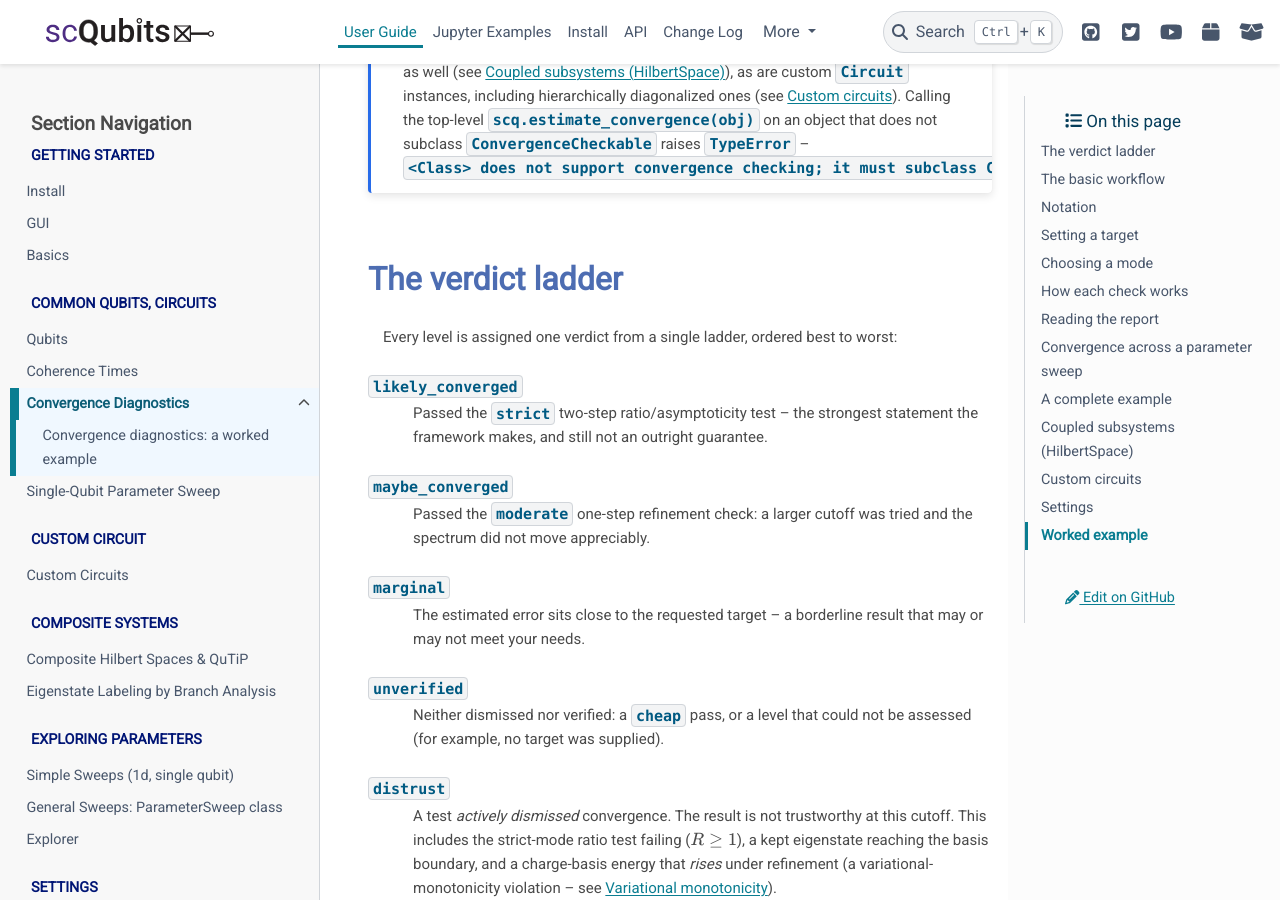
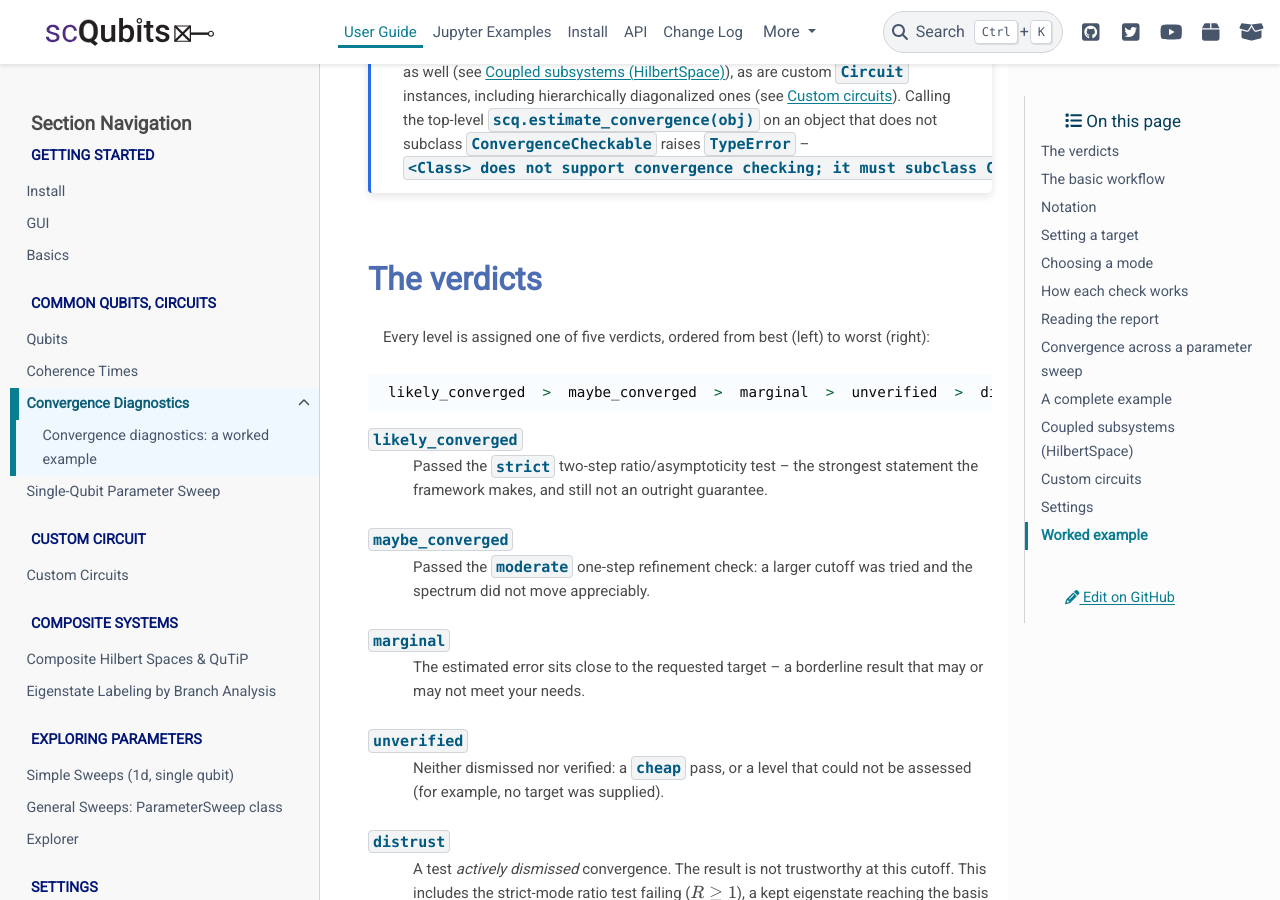
Before and after one commit to scqubits/scqubits-doc, a Sphinx documentation site: the page built from docs/source/guide/convergence/guide-convergence.rst, in a window 1280 px wide and 900 px high, scrolled down 894 px. Built offline with Sphinx 7.4.7 and the PyData theme 0.15.4, drawn with Linux system fonts in a browser that asks for light colours; pages that are not in the unit, such as notebooks, are missing from menus; some of the changed text lies outside the part shown.

Commit message:
convergence docs: verdict ordering as a displayed inequality (drop 'ladder')
Rename the verdict section, show the best>worst ordering as a displayed one-line inequality set apart from the text, and reword the remaining 'ladder' mentions.

Co-Authored-By: Claude Opus 4.7 <noreply@anthropic.com>

```diff
--- a/docs/source/guide/convergence/guide-convergence.rst
+++ b/docs/source/guide/convergence/guide-convergence.rst
@@ -48,10 +48,13 @@ result you should not rely on at the current cutoff.
    support convergence checking; it must subclass ConvergenceCheckable.``
 
 
-The verdict ladder
-==================
+The verdicts
+============
 
-Every level is assigned one verdict from a single ladder, ordered best to worst:
+Every level is assigned one of five verdicts, ordered from best (left) to worst
+(right)::
+
+    likely_converged  >  maybe_converged  >  marginal  >  unverified  >  distrust
 
 ``likely_converged``
     Passed the ``strict`` two-step ratio/asymptoticity test -- the strongest
@@ -486,7 +489,7 @@ calling :meth:`~.ConvergenceReport.summary`) gives a readable rundown; the field
 are also available programmatically:
 
 ``aggregate_status``
-    The overall verdict, equal to the worst per-level verdict on the ladder:
+    The overall verdict, equal to the worst per-level verdict: one of
     ``likely_converged``, ``maybe_converged``, ``marginal``, ``unverified``, or
     ``distrust``.
 
```
Also changed, not shown: docs/source/guide/convergence/ipynb/convergence-workflow.ipynb.
